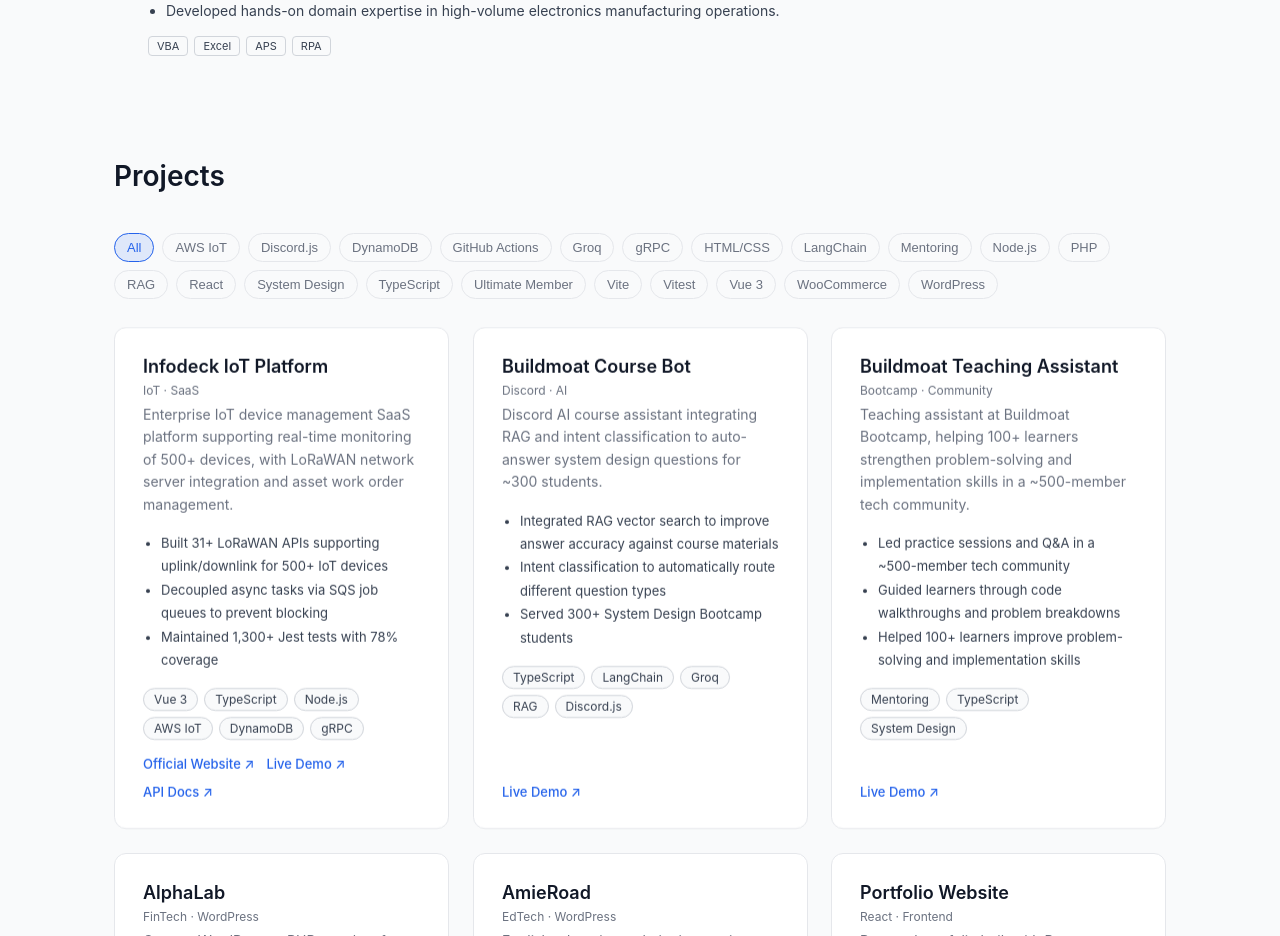
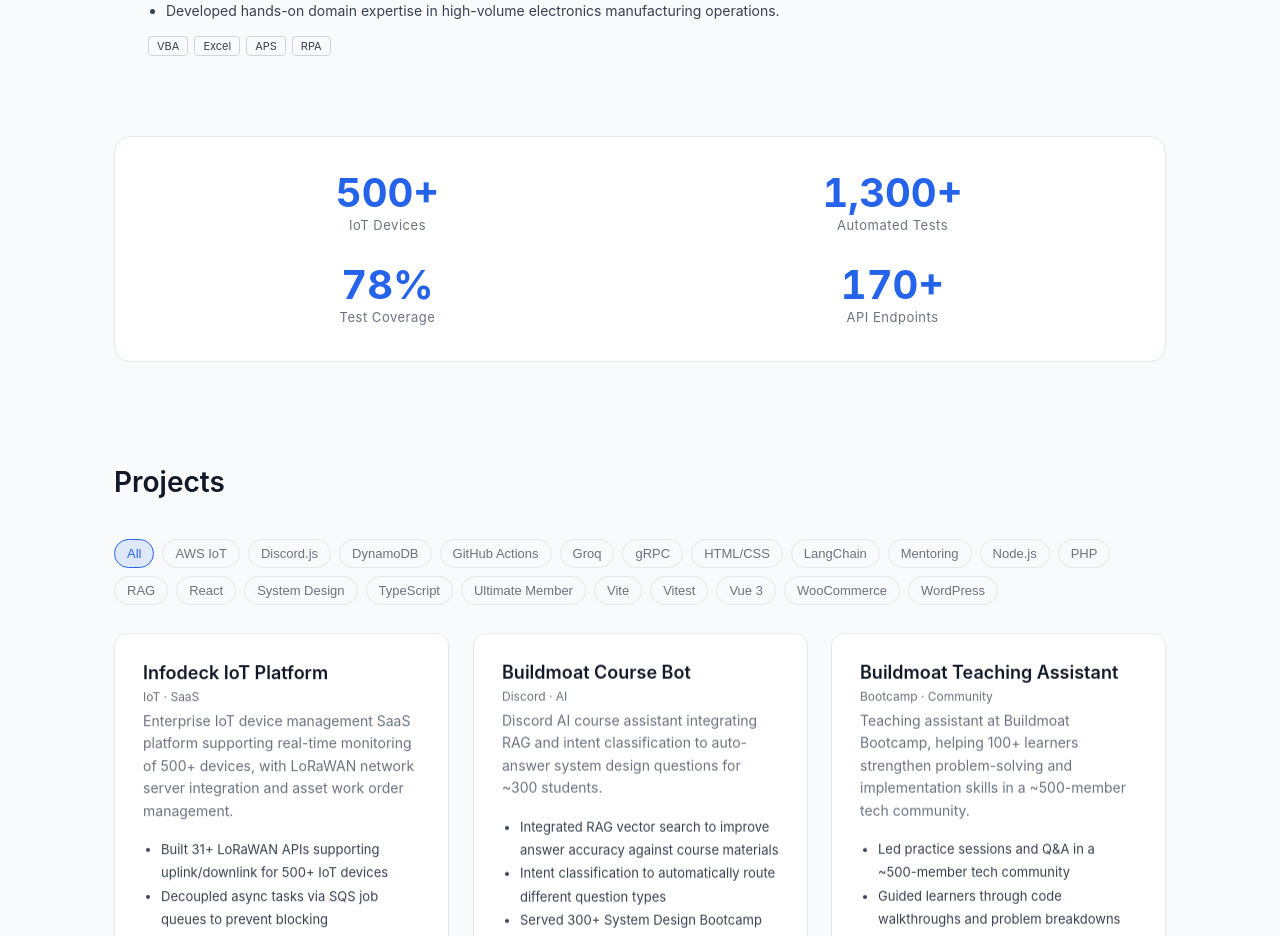
Before and after one commit to AllenLi0110/allen-portfolio, a React (Vite) app: page / in a window 1280 px wide. Shown: the part 1740-2676 px from the top of the page. Built offline with nearby package versions, Linux system fonts and the light colour scheme.

Commit message:
feat(stats): animated counter section with key metrics

```diff
--- /dev/null
+++ b/src/components/StatsSection.tsx
@@ -0,0 +1,69 @@
+import { useScrollReveal } from '../hooks/useScrollReveal'
+import { useCountUp } from '../hooks/useCountUp'
+
+interface Stat {
+  value: number
+  prefix?: string
+  suffix: string
+  label: string
+}
+
+const STATS: readonly Stat[] = [
+  { value: 500,  suffix: '+', label: 'IoT Devices' },
+  { value: 1300, suffix: '+', label: 'Automated Tests' },
+  { value: 78,   suffix: '%', label: 'Test Coverage' },
+  { value: 170,  suffix: '+', label: 'API Endpoints' },
+]
+
+function StatItem({ stat, trigger }: { stat: Stat; trigger: boolean }) {
+  const count = useCountUp(stat.value, 1400, trigger)
+  return (
+    <div style={{ textAlign: 'center' }}>
+      <p style={{
+        margin: '0 0 4px',
+        fontSize: 'clamp(28px, 4vw, 40px)',
+        fontWeight: 700,
+        color: 'var(--link)',
+        lineHeight: 1,
+        fontVariantNumeric: 'tabular-nums',
+      }}>
+        {stat.prefix ?? ''}{count.toLocaleString()}{stat.suffix}
+      </p>
+      <p style={{ margin: 0, fontSize: '13px', color: 'var(--text-muted)', letterSpacing: '0.04em' }}>
+        {stat.label}
+      </p>
+    </div>
+  )
+}
+
+export function StatsSection() {
+  const { ref, visible } = useScrollReveal()
+
+  return (
+    <section
+      ref={ref}
+      style={{
+        maxWidth: '1100px',
+        margin: '0 auto',
+        padding: '0 24px 80px',
+        opacity: visible ? 1 : 0,
+        transform: visible ? 'translateY(0)' : 'translateY(16px)',
+        transition: 'opacity 0.5s ease, transform 0.5s ease',
+      }}
+    >
+      <div style={{
+        display: 'grid',
+        gridTemplateColumns: 'repeat(2, 1fr)',
+        gap: '32px 24px',
+        padding: '36px 32px',
+        border: '1px solid var(--surface-border)',
+        borderRadius: '16px',
+        background: 'var(--surface)',
+      }}>
+        {STATS.map((stat) => (
+          <StatItem key={stat.label} stat={stat} trigger={visible} />
+        ))}
+      </div>
+    </section>
+  )
+}
--- /dev/null
+++ b/src/hooks/useCountUp.ts
@@ -0,0 +1,43 @@
+import { useEffect, useRef, useState } from 'react'
+
+function easeOutQuart(t: number): number {
+  return 1 - Math.pow(1 - t, 4)
+}
+
+/**
+ * Animates a number from 0 to `target` over `duration` ms once `trigger` becomes true.
+ * Respects prefers-reduced-motion by returning the final value immediately.
+ */
+export function useCountUp(target: number, duration: number, trigger: boolean): number {
+  const reduced =
+    typeof window !== 'undefined' &&
+    window.matchMedia('(prefers-reduced-motion: reduce)').matches
+
+  const [count, setCount] = useState(reduced || trigger ? target : 0)
+  const rafRef = useRef<number | null>(null)
+
+  useEffect(() => {
+    if (!trigger || reduced) {
+      setCount(target)
+      return
+    }
+    let startTime: number | null = null
+
+    const step = (timestamp: number) => {
+      if (!startTime) startTime = timestamp
+      const elapsed = timestamp - startTime
+      const progress = Math.min(elapsed / duration, 1)
+      setCount(Math.round(easeOutQuart(progress) * target))
+      if (progress < 1) {
+        rafRef.current = requestAnimationFrame(step)
+      }
+    }
+
+    rafRef.current = requestAnimationFrame(step)
+    return () => {
+      if (rafRef.current !== null) cancelAnimationFrame(rafRef.current)
+    }
+  }, [target, duration, trigger, reduced])
+
+  return count
+}
--- a/src/pages/HomePage.tsx
+++ b/src/pages/HomePage.tsx
@@ -1,6 +1,7 @@
 import { useCallback, useMemo, useState } from 'react'
 import { Hero } from '../components/Hero'
 import { ExperienceSection } from '../components/ExperienceSection'
+import { StatsSection } from '../components/StatsSection'
 import { ProjectCard } from '../components/ProjectCard'
 import { ProjectTechFilter } from '../components/ProjectTechFilter'
 import { projects } from '../data/projects'
@@ -63,6 +64,7 @@
     <>
       <Hero />
       <ExperienceSection />
+      <StatsSection />
       <section id="projects" style={{ maxWidth: '1100px', margin: '0 auto', padding: '0 24px 80px' }}>
         <ProjectsIntro
           techOptions={techOptions}
```
Also changed, not shown: 1 other file (tests, documents, lock files or other folders).
